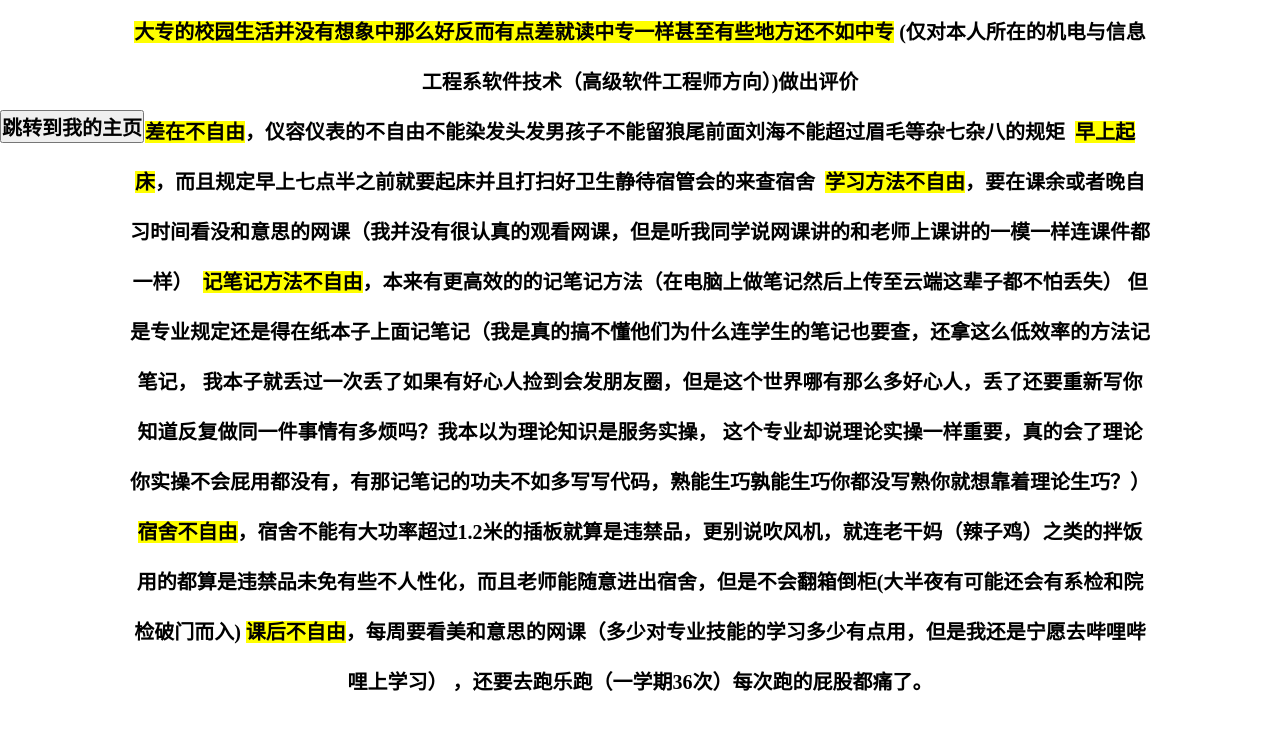
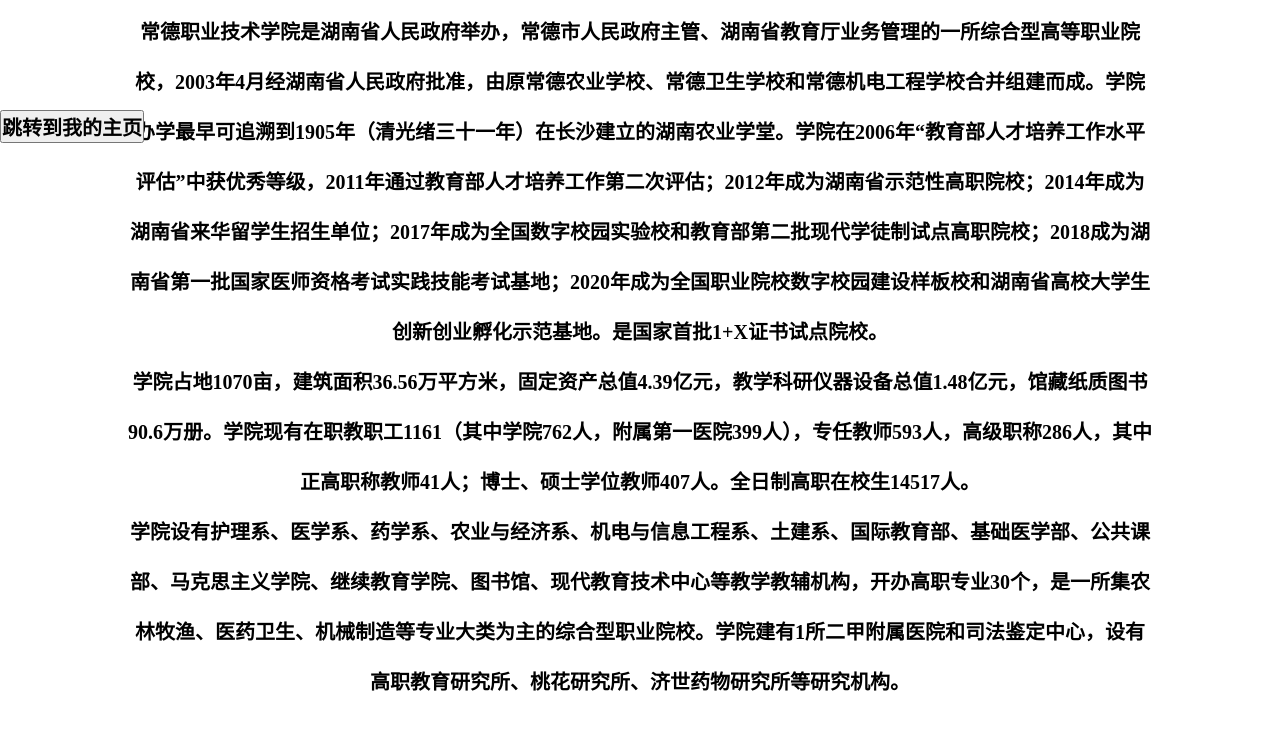
Before and after one commit to Jiuhe1129/cdzy, a plain HTML site: page index.html in a window 1280 px wide. Shown: the part 657-1394 px from the top of the page. After the commit the page ends 1364 px from the top, so only its background shows below. Drawn offline with Linux system fonts and the light colour scheme.

Commit message:
更改了学校简介

```diff
--- a/index.html
+++ b/index.html
@@ -59,7 +59,16 @@
             <h2>大一总结</h2>
         </div>
         <div class="zhengwen">
-            <p><mark>大专的校园生活并没有想象中那么好反而有点差就读中专一样甚至有些地方还不如中专</mark>
+            <p>
+                常德职业技术学院是湖南省人民政府举办，常德市人民政府主管、湖南省教育厅业务管理的一所综合型高等职业院校，2003年4月经湖南省人民政府批准，由原常德农业学校、常德卫生学校和常德机电工程学校合并组建而成。学院办学最早可追溯到1905年（清光绪三十一年）在长沙建立的湖南农业学堂。学院在2006年“教育部人才培养工作水平评估”中获优秀等级，2011年通过教育部人才培养工作第二次评估；2012年成为湖南省示范性高职院校；2014年成为湖南省来华留学生招生单位；2017年成为全国数字校园实验校和教育部第二批现代学徒制试点高职院校；2018成为湖南省第一批国家医师资格考试实践技能考试基地；2020年成为全国职业院校数字校园建设样板校和湖南省高校大学生创新创业孵化示范基地。是国家首批1+X证书试点院校。
+            </p>
+            <p>
+                学院占地1070亩，建筑面积36.56万平方米，固定资产总值4.39亿元，教学科研仪器设备总值1.48亿元，馆藏纸质图书90.6万册。学院现有在职教职工1161（其中学院762人，附属第一医院399人），专任教师593人，高级职称286人，其中正高职称教师41人；博士、硕士学位教师407人。全日制高职在校生14517人。
+            </p>
+            <p>
+                学院设有护理系、医学系、药学系、农业与经济系、机电与信息工程系、土建系、国际教育部、基础医学部、公共课部、马克思主义学院、继续教育学院、图书馆、现代教育技术中心等教学教辅机构，开办高职专业30个，是一所集农林牧渔、医药卫生、机械制造等专业大类为主的综合型职业院校。学院建有1所二甲附属医院和司法鉴定中心，设有高职教育研究所、桃花研究所、济世药物研究所等研究机构。
+            </p>
+            <!-- <p><mark>大专的校园生活并没有想象中那么好反而有点差就读中专一样甚至有些地方还不如中专</mark>
                 (仅对本人所在的机电与信息工程系软件技术（高级软件工程师方向）)做出评价
                 <br>
                 <mark>差在不自由</mark>，仪容仪表的不自由不能染发头发男孩子不能留狼尾前面刘海不能超过眉毛等杂七杂八的规矩&nbsp;
@@ -82,7 +91,7 @@
                 <mark>老师也很热情</mark>，在课堂不会的问题你可以问老师，老师也会耐心的教你直到你会
                 <mark>在宿舍又能多几个朋友</mark>当然前提是你愿意和他（她）们交流，不要自己孤立自己。
                 说实话在大学能学得很多东西人心冷暖or人心险恶，毕竟大学就是一个小社会，如果你是高中进了这所学校那你确实没来错，而且来的很多，如果是中专来的而且教的都会那你确实有点亏，如果再让我选择一次我肯定选了上班去。
-            </p>
+            </p> -->
         </div>
         <a class="jiuhe1129" href="https://jiuhe1129.github.io/"><button
                 src="https://jiuhe1129.github.io/">跳转到我的主页</button></a>
```
